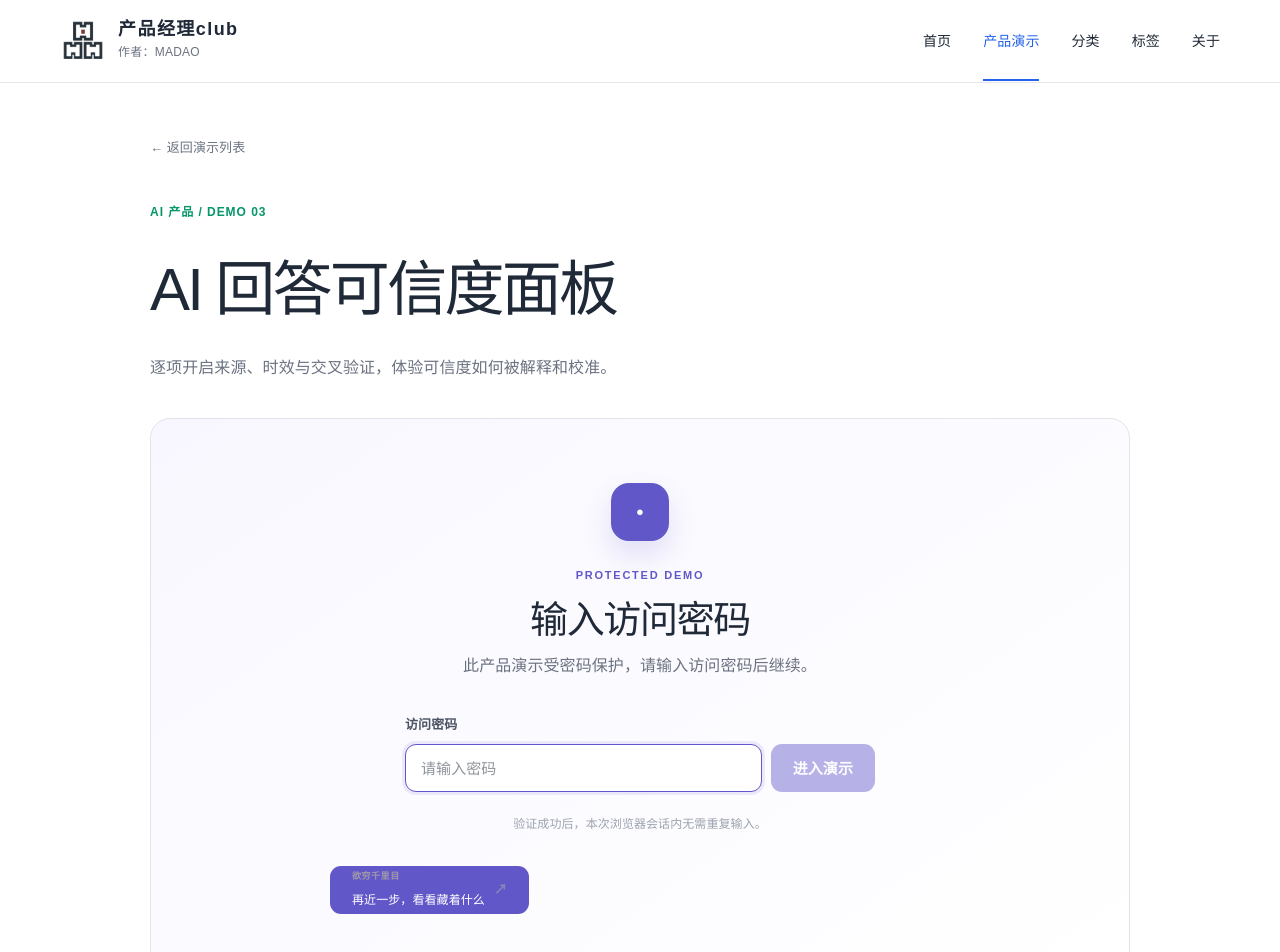
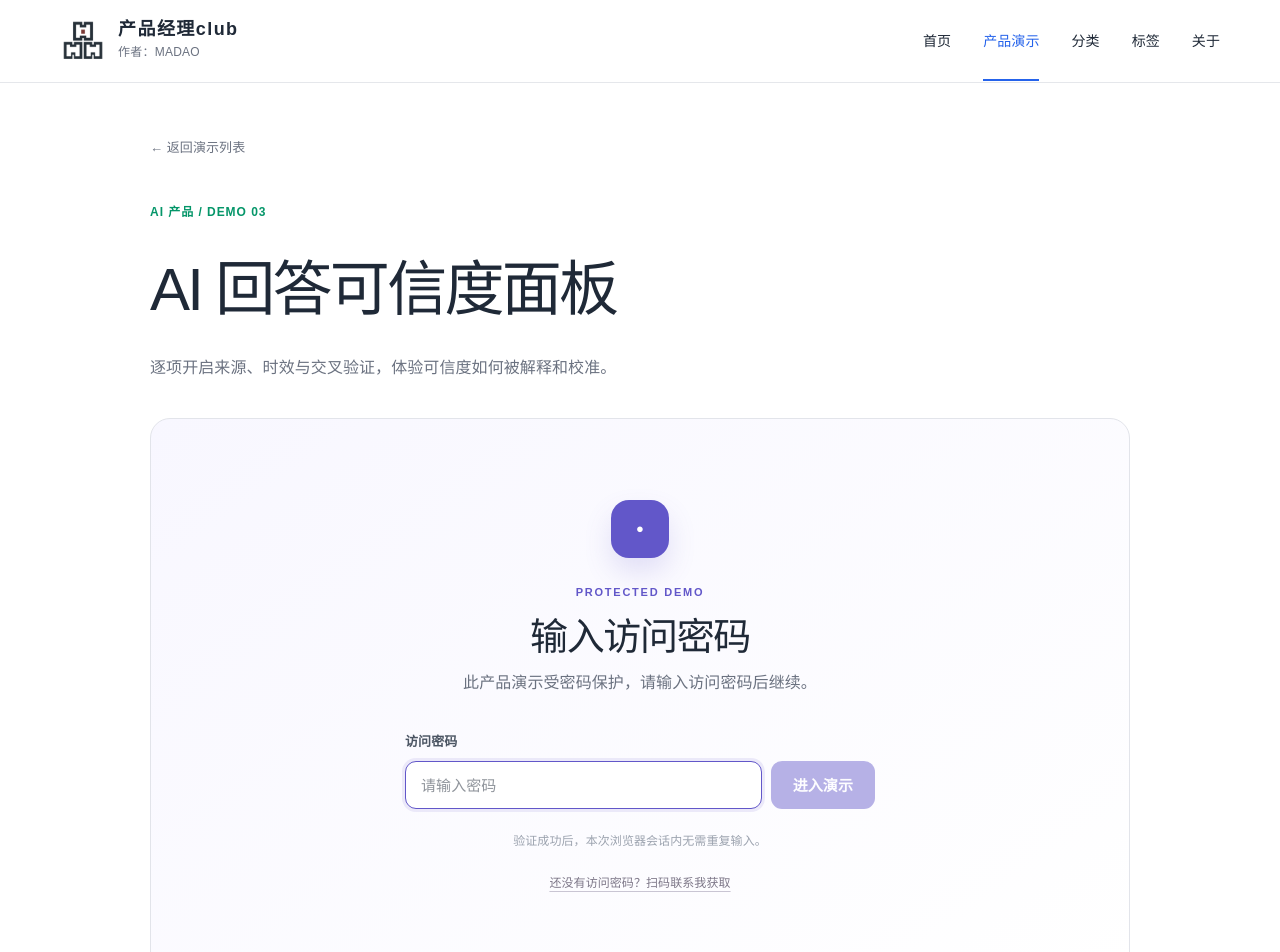
Before and after one commit to ashuai365/ashuai365.github.io, a Next.js app: page /demos/ai-confidence/ in a window 1280 px wide. Shown: the top 952 px of the page. Built offline with nearby package versions, Linux system fonts and the light colour scheme.

Commit message:
refine QR contact prompt and modal

```diff
--- a/app/demos/[slug]/DemoExperience.tsx
+++ b/app/demos/[slug]/DemoExperience.tsx
@@ -6,27 +6,24 @@ import CloudWarehouseMap from "./CloudWarehouseMap";
 import CommodityAiOps from "./CommodityAiOps";
 import { getDemoAccessPassword, getDemoAccessSessionKey } from "../access-config";
 
-const WECHAT_PROMPTS=[
-  {quote:"山重水复疑无路",hint:"轻点一下，也许别有洞天"},
-  {quote:"有朋自远方来",hint:"轻点这里，递上一张名片"},
-  {quote:"海内存知己",hint:"若有缘，不妨在此相识"},
-  {quote:"欲穷千里目",hint:"再近一步，看看藏着什么"},
-  {quote:"众里寻他千百度",hint:"答案也许就在灯火阑珊处"},
-] as const;
-
 function DemoPasswordGate({children,slug}:{children:ReactNode;slug:string}){
   const [unlocked,setUnlocked]=useState(false);
   const [password,setPassword]=useState("");
   const [error,setError]=useState("");
   const [showWechatQr,setShowWechatQr]=useState(false);
-  const [promptIndex,setPromptIndex]=useState(0);
 
   useEffect(()=>{
     setUnlocked(sessionStorage.getItem(getDemoAccessSessionKey(slug))==="1");
-    setPromptIndex(Math.floor(Math.random()*WECHAT_PROMPTS.length));
   },[slug]);
 
-  const wechatPrompt=WECHAT_PROMPTS[promptIndex];
+  useEffect(()=>{
+    if(!showWechatQr) return;
+    const closeOnEscape=(event:KeyboardEvent)=>{
+      if(event.key==="Escape") setShowWechatQr(false);
+    };
+    document.addEventListener("keydown",closeOnEscape);
+    return ()=>document.removeEventListener("keydown",closeOnEscape);
+  },[showWechatQr]);
 
   const submit=(event:FormEvent<HTMLFormElement>)=>{
     event.preventDefault();
@@ -52,23 +49,31 @@ function DemoPasswordGate({children,slug}:{children:ReactNode;slug:string}){
       {error&&<strong role="alert">{error}</strong>}
     </form>
     <small>验证成功后，本次浏览器会话内无需重复输入。</small>
-    <aside className={`demoWechatPrompt${showWechatQr?" isOpen":""}`}>
+    <aside className="demoWechatPrompt">
       <button
         type="button"
-        className="demoWechatTrigger"
+        className="demoWechatTextLink"
         aria-expanded={showWechatQr}
         aria-controls="demo-wechat-qr"
-        onClick={()=>setShowWechatQr(value=>!value)}
+        onClick={()=>setShowWechatQr(true)}
       >
-        <span>{showWechatQr?"有朋自远方来":wechatPrompt.quote}</span>
-        <strong>{showWechatQr?"见过便好，轻点收起":wechatPrompt.hint}</strong>
-        <i aria-hidden="true">{showWechatQr?"↑":"↗"}</i>
+        还没有访问密码？扫码联系我获取
       </button>
-      {showWechatQr&&<div id="demo-wechat-qr" className="demoWechatReveal">
+    </aside>
+    {showWechatQr&&<div className="demoWechatModal" onMouseDown={()=>setShowWechatQr(false)}>
+      <section
+        id="demo-wechat-qr"
+        role="dialog"
+        aria-modal="true"
+        aria-labelledby="demo-wechat-title"
+        onMouseDown={event=>event.stopPropagation()}
+      >
+        <button type="button" className="demoWechatClose" aria-label="关闭二维码" onClick={()=>setShowWechatQr(false)}>×</button>
         <img src="/madao-wechat-qr.jpg" alt="MADAO 的微信二维码"/>
-        <div><h3>扫码添加我的微信</h3><p>请备注“产品演示 + 你的称呼”，我会发送访问密码。也欢迎交流大宗交易、产业互联网与 AI 产品。</p></div>
-      </div>}
-    </aside>
+        <h3 id="demo-wechat-title">扫码添加我的微信</h3>
+        <p>请备注“产品演示 + 你的称呼”，我会发送访问密码。</p>
+      </section>
+    </div>}
   </section>;
 }
 
```
Also changed, not shown: app/globals.css.
